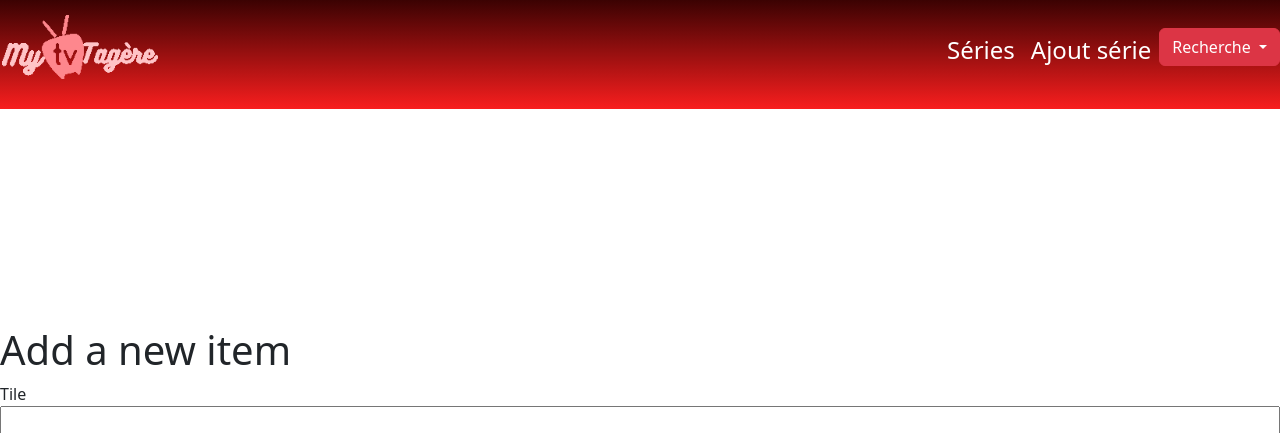
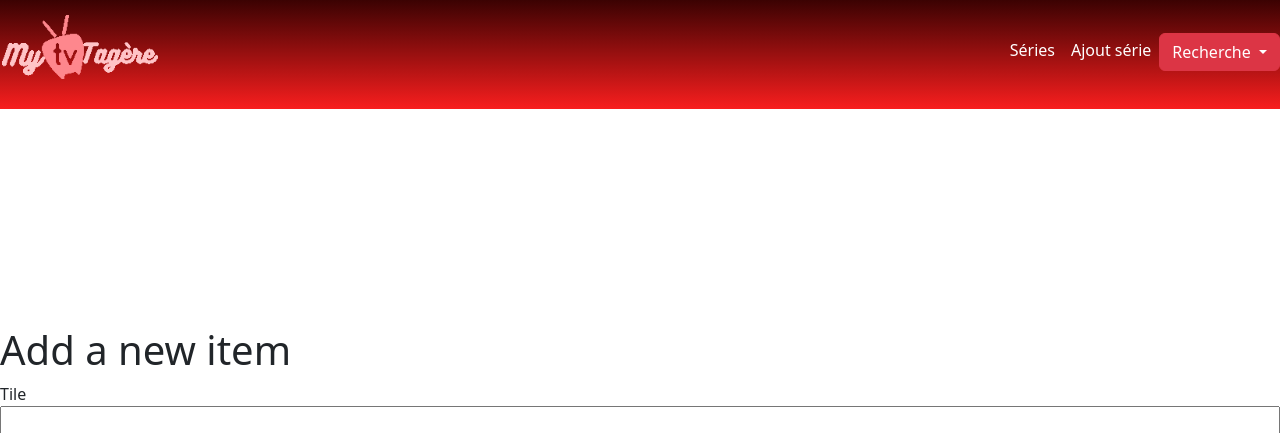
Before and after one commit to WildCodeSchool/2022-09-php-remote-p2-my-tv-tagere, a PHP site: template src/View/Item/add.html.twig in a window 1280 px wide. Shown: the top 433 px of the page. Run offline with PHP 8.4, Linux system fonts and the light colour scheme; the template is opened without the code that fills it, so the values that code supplies are empty; some libraries are stand-ins or nearby versions.

Commit message:
dernier changement

```diff
--- a/src/View/Include/_navbar.html.twig
+++ b/src/View/Include/_navbar.html.twig
@@ -3,18 +3,15 @@
 		<img src="assets/images/MY.png">
 	</a>
 	<button class="navbar-toggler" type="button" data-bs-toggle="collapse" data-bs-target="#navbarNavDropdown" aria-controls="navbarNavDropdown" aria-expanded="false" aria-label="Toggle navigation">
-		<span class="navbar-toggler-icon"></button>
+		<span class="navbar-toggler-icon"></span>
+	</button>
 	<div class="collapse navbar-collapse justify-content-end" id="navbarNavDropdown">
 		<ul class="navbar-nav">
 			<li class="nav-item active">
-					<h6>
-						<a class="nav-link text-white" href="/series">Séries</a>
-					</h6>
+				<a class="nav-link text-white h6" href="/series">Séries</a>
 			</li>
 			<li class="nav-item">
-					<h6>
-						<a class="nav-link  text-white" href="addserie">Ajout série</a>
-					</h6>
+				<a class="nav-link text-white h6" href="addserie">Ajout série</a>
 			</li>
 			<div class="dropdown">
 				<button type="button" class="btn btn-danger dropdown-toggle" data-bs-toggle="dropdown" aria-expanded="false" data-bs-auto-close="outside">
```
Lines whose indentation alone changed are shown as unchanged.
